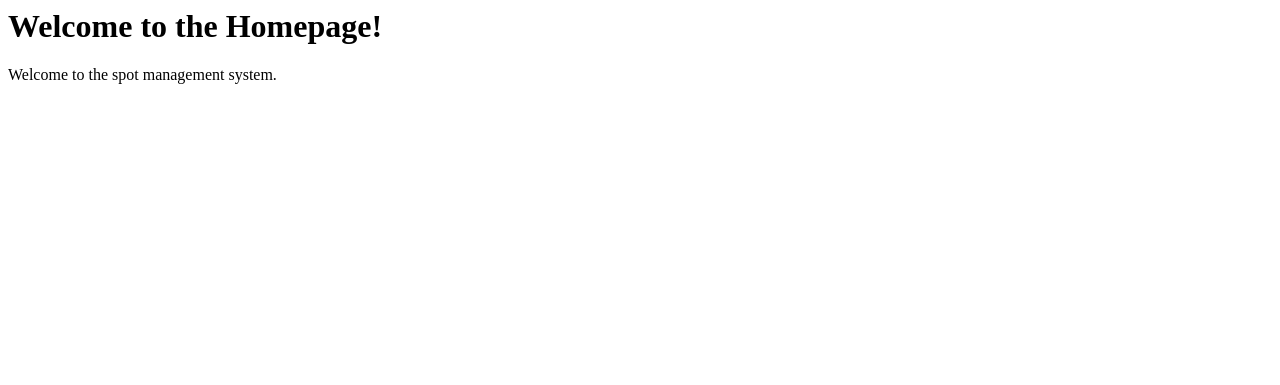
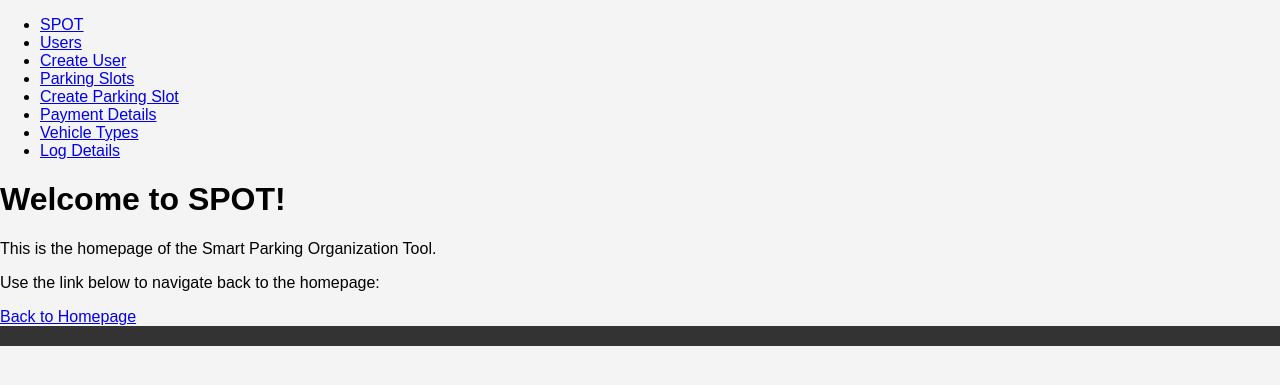
Before and after one commit to tharun977/SPOT-PROJECT, a Django app: template spot/parking/templates/homepage.html in a window 1280 px wide. Shown: the top 385 px of the page. Run offline with Django 5.2, Linux system fonts and the light colour scheme; the template is opened without the code that fills it, so the values that code supplies are empty.

Commit message:
templates

```diff
--- a/spot/parking/templates/base.html
+++ b/spot/parking/templates/base.html
@@ -1,10 +1,15 @@
+{% load static %}  <!-- Load static files at the top -->
+
 <!DOCTYPE html>
 <html lang="en">
 <head>
     <meta charset="UTF-8">
     <meta name="viewport" content="width=device-width, initial-scale=1.0">
     <title>{% block title %}SPOT - Smart Parking Organization Tool{% endblock %}</title>
+
+    <!-- Link to static CSS file -->
     <link rel="stylesheet" href="{% static 'css/style.css' %}">
+
     {% block extra_css %}{% endblock %}
 </head>
 <body>
@@ -12,27 +17,31 @@
     <header>
         <nav>
             <ul>
-                <li><a href="{% url 'home' %}">SPOT</a></li>
+                <!-- Corrected link to the homepage -->
+                <li><a href="{% url 'homepage' %}">SPOT</a></li>
+
+                <!-- User management links -->
                 <li><a href="{% url 'user_list' %}">Users</a></li>
-                <li><a href="{% url 'parking_slot_list' %}">Parking Slots</a></li>
-                <li><a href="{% url 'payment_detail_list' %}">Payments</a></li>
-                <li><a href="{% url 'log_detail_list' %}">Logs</a></li>
+                <li><a href="{% url 'user_new' %}">Create User</a></li>
+
+                <!-- Parking management links -->
+                <li><a href="{% url 'parking_place_list' %}">Parking Slots</a></li>
+                <li><a href="{% url 'parking_place_new' %}">Create Parking Slot</a></li>
+
+                <!-- Additional links for other models, if needed -->
+                <li><a href="{% url 'payment_detail_list' %}">Payment Details</a></li>
+                <li><a href="{% url 'vehicle_type_list' %}">Vehicle Types</a></li>
+                <li><a href="{% url 'log_detail_list' %}">Log Details</a></li>
             </ul>
         </nav>
     </header>
 
-    <!-- Main Content Area -->
-    <main>
-        {% block content %}{% endblock %}
-    </main>
+    {% block content %}
+    <!-- Dynamic content will be injected here -->
+    {% endblock %}
 
-    <!-- Footer Section -->
     <footer>
-        <p>&copy; 2025 SPOT - Smart Parking Organization Tool</p>
+        <!-- Common footer content -->
     </footer>
-
-    <!-- Scripts -->
-    <script src="{% static 'js/script.js' %}"></script>
-    {% block extra_js %}{% endblock %}
 </body>
 </html>
--- a/spot/parking/templates/homepage.html
+++ b/spot/parking/templates/homepage.html
@@ -1,3 +1,9 @@
-<!-- templates/homepage.html -->
-<h1>Welcome to the Homepage!</h1>
-<p>Welcome to the spot management system.</p>
+{% extends 'base.html' %}
+
+{% block content %}
+    <h1>Welcome to SPOT!</h1>
+    <p>This is the homepage of the Smart Parking Organization Tool.</p>
+    <p>Use the link below to navigate back to the homepage:</p>
+    <!-- Link to the homepage -->
+    <a href="{% url 'homepage' %}">Back to Homepage</a>
+{% endblock %}
--- a/spot/parking/urls.py
+++ b/spot/parking/urls.py
@@ -2,8 +2,9 @@ from django.urls import path
 from . import views
 
 urlpatterns = [
-    path('', views.homepage, name='homepage'),
+    path('', views.homepage, name='homepage'),  # The root URL for homepage
     # User URLs
+    path('users/', views.user_list, name='user_list'),
     path('users/view/<int:pk>/', views.user_view, name='user_view'),
     path('users/new/', views.user_create, name='user_new'),
     path('users/edit/<int:pk>/', views.user_update, name='user_edit'),
--- a/spot/parking/views.py
+++ b/spot/parking/views.py
@@ -4,7 +4,7 @@ from parking.models import ParkingPlace, ParkingLot, PaymentDetail, VehicleType,
 from .forms import UserForm
 
 def homepage(request):
-    return render(request, 'base.html')  # Make sure 'homepage.html' exists in your templates
+    return render(request, 'homepage.html')  # Make sure 'homepage.html' exists in your templates
 
 
 # Form Classes
--- a/spot/spot/settings.py
+++ b/spot/spot/settings.py
@@ -54,11 +54,11 @@ ROOT_URLCONF = 'spot.urls'
 
 # Static files configuration
 STATIC_URL = '/static/'
+
+# Ensure you're pointing to the correct directories for static files
 STATICFILES_DIRS = [
     BASE_DIR / 'parking/static',  # Update this to point to the 'parking' app's static folder
 ]
-
-
 
 # Templates directory setup
 TEMPLATES = [
```
